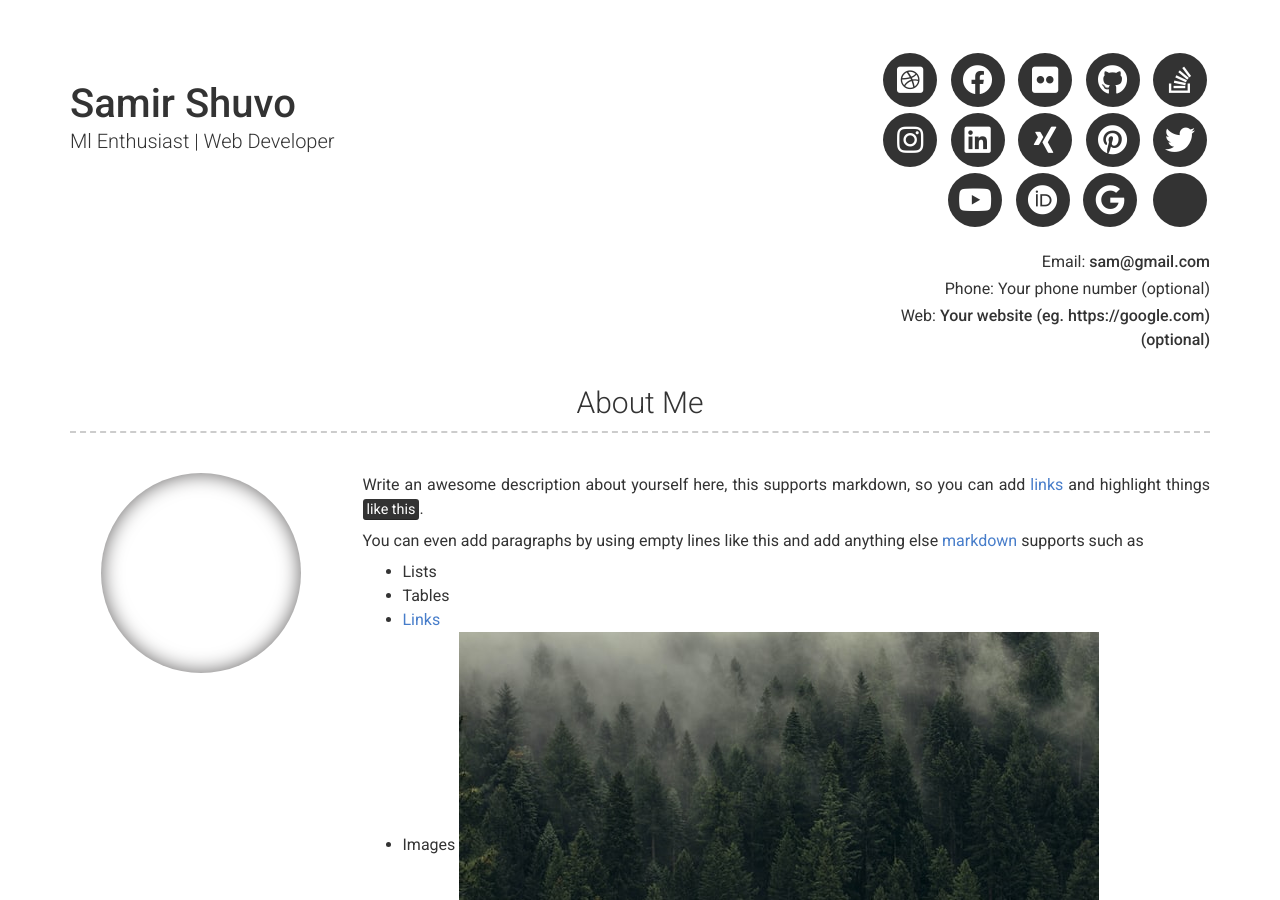
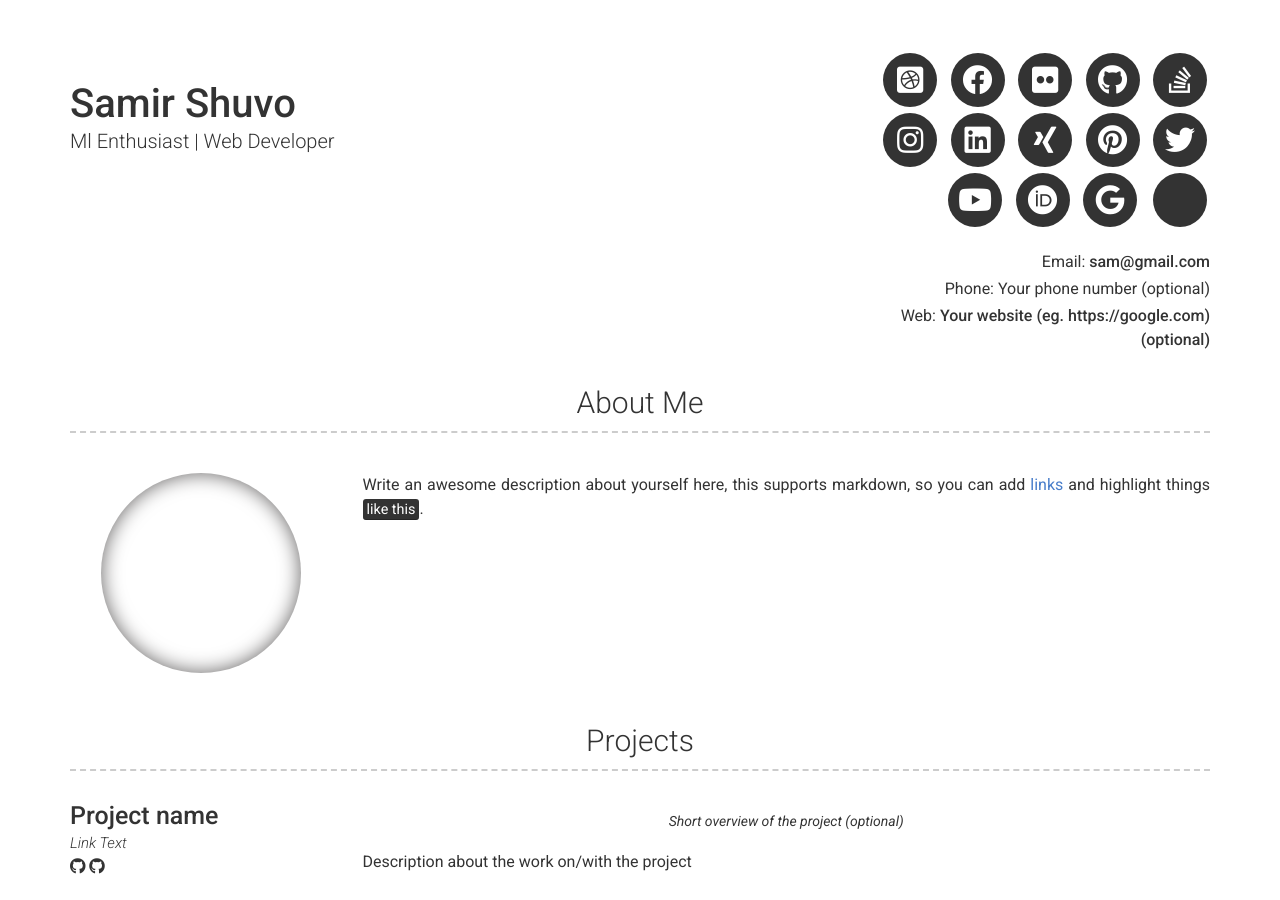
Before and after one commit to DexterSamir/DexterSamir.github.io, a Jekyll site: the page built from index.md, in a window 1280 px wide and 900 px high. Built offline with Jekyll 4.4.1, drawn with Linux system fonts in a browser that asks for light colours; nearby versions of some CDN libraries.

Commit message:
Update _config.yml

```diff
--- a/_config.yml
+++ b/_config.yml
@@ -54,11 +54,6 @@
 about_content: | # this will include new lines to allow paragraphs
   Write an awesome description about yourself here, this supports markdown, so you can add [links](http://foobar.com) and highlight things <mark>like this</mark>.
 
-  You can even add paragraphs by using empty lines like this and add anything else [markdown](https://www.markdownguide.org/getting-started#what-is-markdown) supports such as
-    - Lists
-    - Tables
-    - <a href="google.com">Links</a>
-    - Images ![alt text](/images/landscape-trees.jpg "Trees")
 
 content:
   - title: Projects # Title for the section
```
